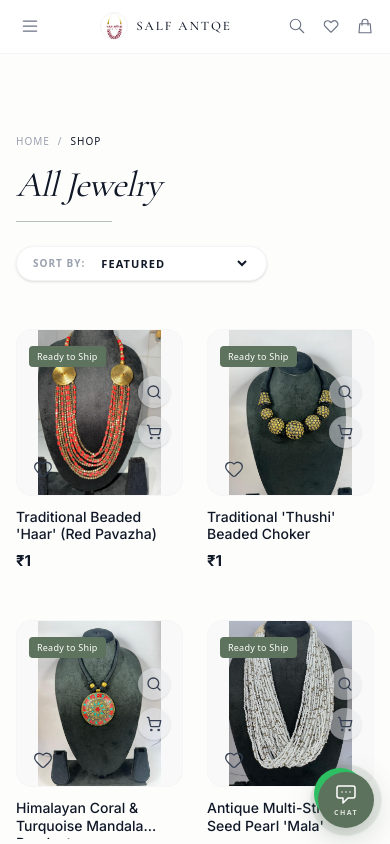
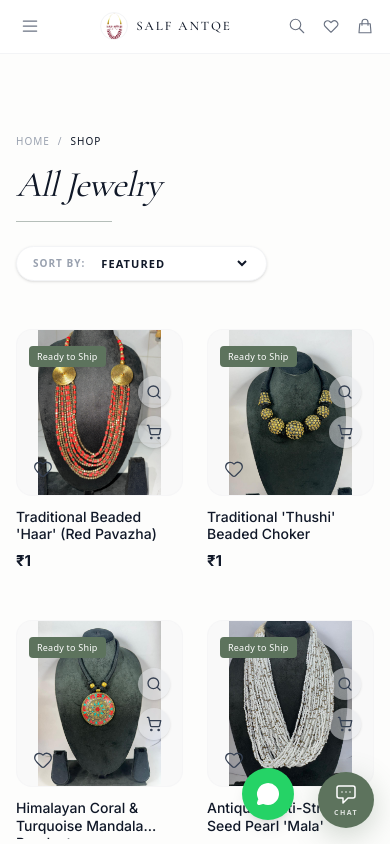
Before and after one commit to mdrafiquerrahman/SalfAntique, a Next.js app: page /jewelry in a window 390 px wide. Shown: the top 844 px of the page. Built offline with nearby package versions, Linux system fonts and the light colour scheme.

Commit message:
chatbot-fix

```diff
--- a/src/components/AppointmentBot.tsx
+++ b/src/components/AppointmentBot.tsx
@@ -209,7 +209,6 @@ export default function AppointmentBot() {
             onClick={() => setIsOpen(true)}
             className="group relative flex h-14 w-14 sm:h-16 sm:w-16 items-center justify-center rounded-full bg-[#5d735d] shadow-[0_8px_30px_rgba(93,115,93,0.3)] border border-[#5d735d]/20 transition-all duration-300"
           >
-            <div className="absolute inset-0 rounded-full bg-[#5d735d]/20 animate-ping group-hover:hidden" />
             <div className="relative flex flex-col items-center">
               <svg className="h-6 w-6 text-white" fill="none" stroke="currentColor" viewBox="0 0 24 24">
                 <path strokeLinecap="round" strokeLinejoin="round" strokeWidth="1.5" d="M8 10h.01M12 10h.01M16 10h.01M9 16H5a2 2 0 01-2-2V6a2 2 0 012-2h14a2 2 0 012 2v8a2 2 0 01-2 2h-5l-5 5v-5z" />
--- a/src/components/WhatsAppButton.tsx
+++ b/src/components/WhatsAppButton.tsx
@@ -12,7 +12,7 @@ export default function WhatsAppButton() {
       href={whatsappUrl}
       target="_blank"
       rel="noopener noreferrer"
-      className="fixed bottom-6 right-6 z-50 bg-[#25D366] text-white p-3.5 rounded-full shadow-lg hover:scale-110 transition-transform duration-300 group"
+      className="fixed bottom-6 right-24 sm:right-28 z-50 bg-[#25D366] text-white p-3.5 rounded-full shadow-lg hover:scale-110 transition-transform duration-300 group"
       aria-label="Contact on WhatsApp"
     >
       <MessageCircle className="w-6 h-6 fill-current" />
```
